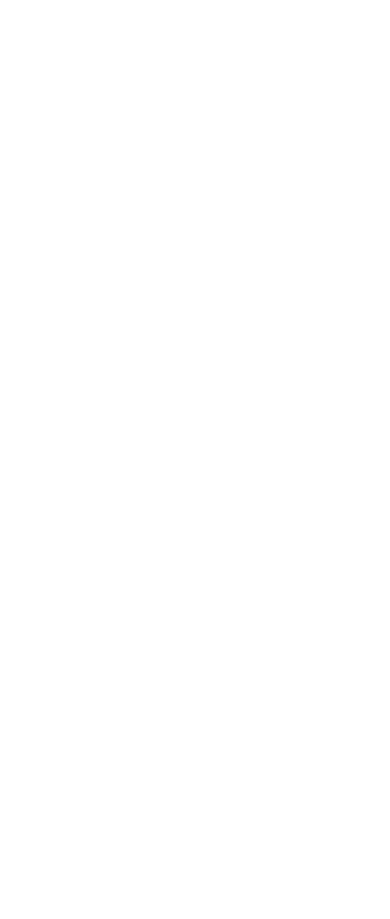
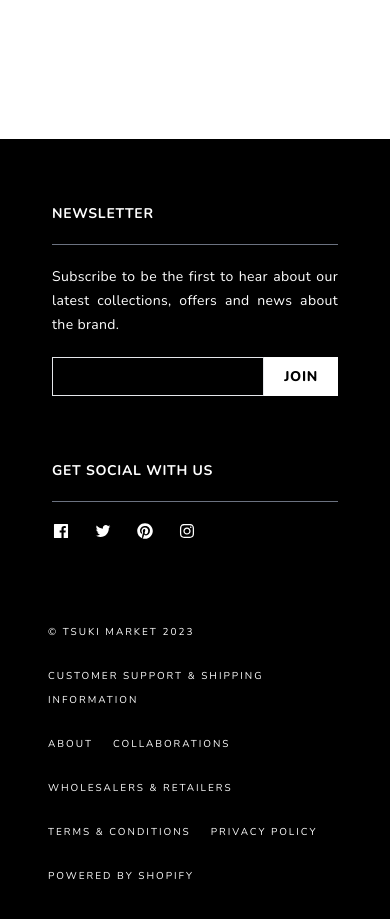
Before and after one commit to manttus/tsuki_clone, a React (Vite) app: page / in a window 390 px wide. Shown: the part 800-1719 px from the top of the page. Before the commit the page ends 844 px from the top, so only its background shows below. Built offline with nearby package versions, Linux system fonts and the light colour scheme.

Commit message:
create responsive footer

```diff
--- /dev/null
+++ b/src/components/Footer/Footer.tsx
@@ -0,0 +1,61 @@
+import {
+  AiFillFacebook,
+  AiOutlineTwitter,
+  AiOutlineInstagram,
+} from "react-icons/ai";
+import { ImPinterest } from "react-icons/im";
+
+const Footer = () => {
+  return (
+    <div className="bg-black flex flex-col lg:mt-32 md:mt-32 mt-52 pb-5">
+      <div className="flex w-full lg:flex-row md:flex-row flex-col px-1">
+        <div className="flex flex-col text-white py-16 px-12 text-[14px] font-semibold tracking-wider lg:w-1/2 md:1/2 w-full">
+          NEWSLETTER
+          <hr className="my-5 border-gray-500" tracking-wider />
+          <p className="tracking-wide font-normal leading-6 text-justify">
+            Subscribe to be the first to hear about our latest collections,
+            offers and news about the brand.
+          </p>
+          <div className="flex w-full mt-5">
+            <input className="bg-black border-1 w-full py-2 caret-white px-2 focus:ring-0 focus:outline-none" />
+            <button className="bg-white text-[14px] text-black py-2 px-5 tracking-wider font-extrabold">
+              JOIN
+            </button>
+          </div>
+        </div>
+        <div className="flex flex-col text-white lg:py-16 md:py-16 pb-20  lg:pl-0 lg:px-10 md:pl-0 md:pr-10 px-12 text-[14px] font-semibold tracking-wider lg:w-1/2 md:1/2 w-full">
+          GET SOCIAL WITH US
+          <hr className="my-5 border-gray-500" tracking-wider />
+          <div className="flex gap-6">
+            <AiFillFacebook size={"18px"} />
+            <AiOutlineTwitter size={"18px"} />
+            <ImPinterest size={"18px"} />
+            <AiOutlineInstagram size={"18px"} />
+          </div>
+        </div>
+      </div>
+      <div className="flex flex-wrap gap-5 px-12 pb-10 leading-6">
+        <p className="text-white text-[10px] tracking-widest">
+          © TSUKI MARKET 2023
+        </p>
+        <p className="text-white text-[10px] tracking-widest">
+          CUSTOMER SUPPORT & SHIPPING INFORMATION
+        </p>
+        <p className="text-white text-[10px] tracking-widest">ABOUT</p>
+        <p className="text-white text-[10px] tracking-widest">COLLABORATIONS</p>
+        <p className="text-white text-[10px] tracking-widest">
+          WHOLESALERS & RETAILERS
+        </p>
+        <p className="text-white text-[10px] tracking-widest">
+          TERMS & CONDITIONS
+        </p>
+        <p className="text-white text-[10px] tracking-widest">PRIVACY POLICY</p>
+        <p className="text-white text-[10px] tracking-widest">
+          POWERED BY SHOPIFY
+        </p>
+      </div>
+    </div>
+  );
+};
+
+export default Footer;
--- a/src/components/Navbar/Navbar.tsx
+++ b/src/components/Navbar/Navbar.tsx
@@ -5,6 +5,7 @@
 import { GiHamburgerMenu } from "react-icons/gi";
 import { Outlet } from "react-router-dom";
 import { useNavigate } from "react-router-dom";
+import Footer from "../Footer/Footer";
 
 const Navbar = () => {
   const navigate = useNavigate();
@@ -105,6 +106,7 @@
         </div>
       </div>
       <Outlet />
+      <Footer />
     </>
   );
 };
--- a/src/pages/Login.tsx
+++ b/src/pages/Login.tsx
@@ -1,7 +1,9 @@
+import Footer from "../components/Footer/Footer";
 import LoginForm from "../components/Form/LoginForm";
 
 const Login = () => {
   return (
+    <>
       <div className="flex gap-2 flex-col justify-center lg:pt-7 md:pt-7 items-center lg:font-medium font-light mt-5 tracking-wide lg:text-[27px] text-[24px] ">
         <h1>Login</h1>
         <p className="font-normal text-sm ">
@@ -10,6 +12,7 @@
         </p>
         <LoginForm />
       </div>
+    </>
   );
 };
 
--- a/tailwind.config.cjs
+++ b/tailwind.config.cjs
@@ -7,6 +7,7 @@
         primary: "#F4E0EA",
         ghost: "#CFBEC6",
         ghostlight: "#AAE5FA",
+
         textGhost: "#D6D6D6",
       },
       fontFamily: {
```
Lines whose indentation alone changed are shown as unchanged.
